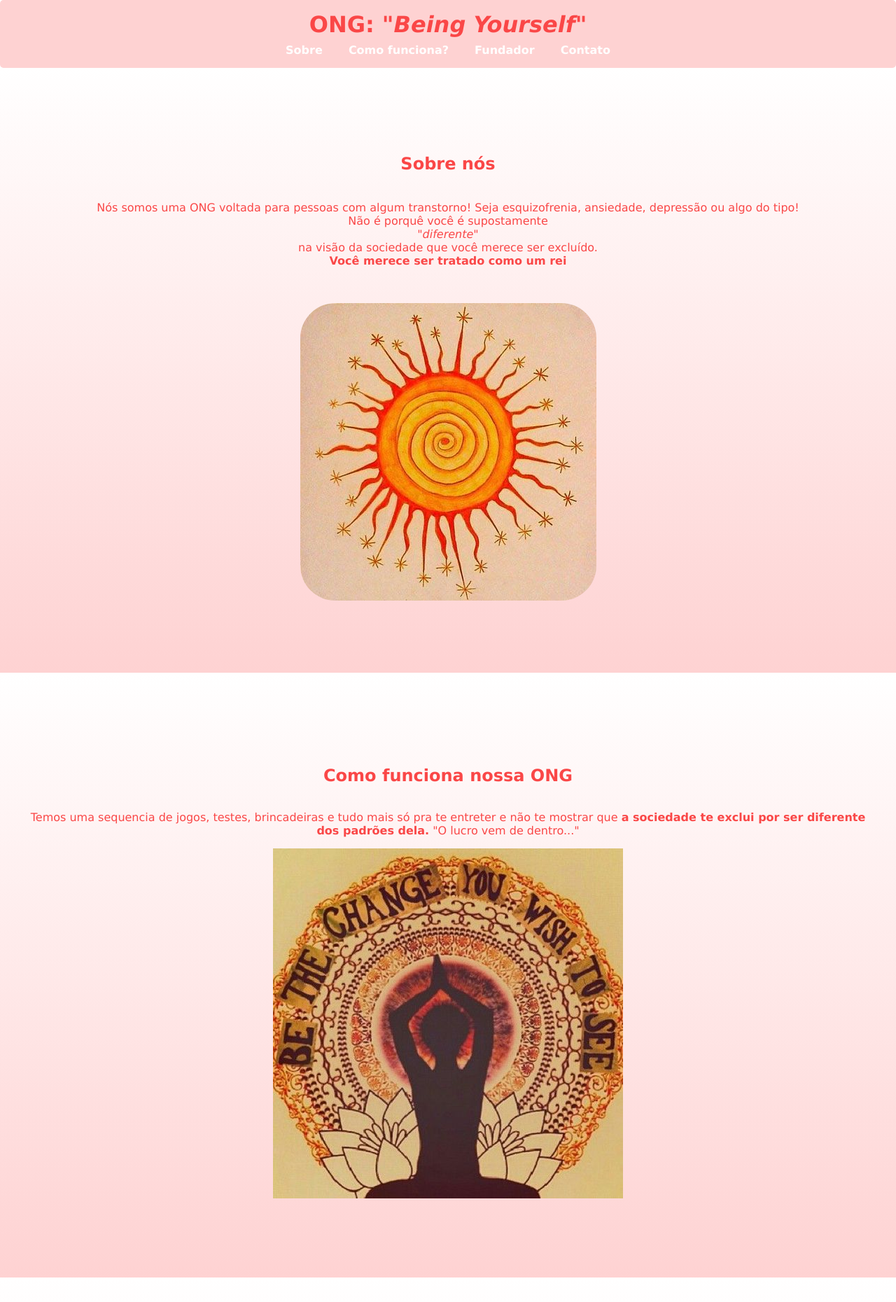
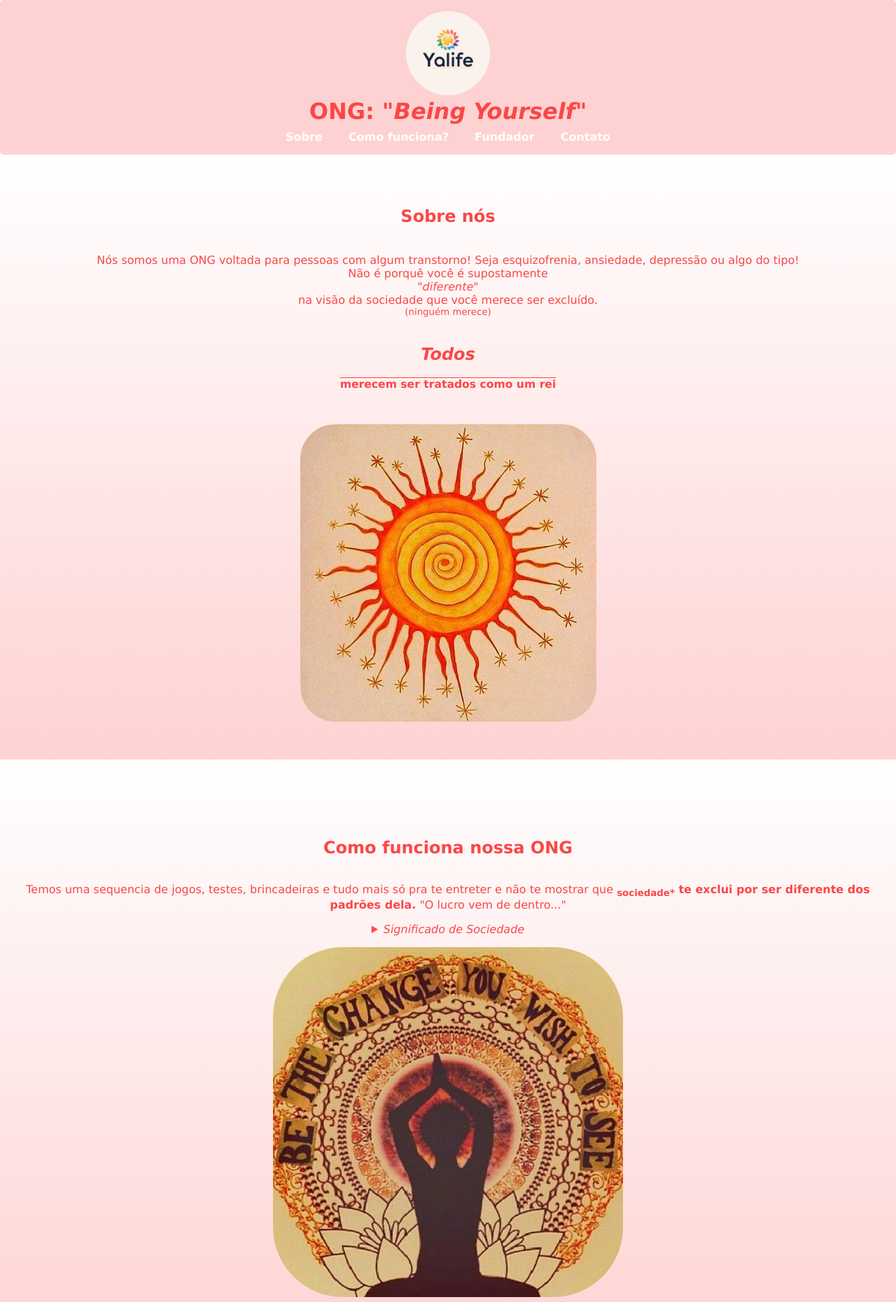
Before and after one commit to Anngel4/-S4_AT1_R4_LIMA, a plain HTML site: page index.html in a window 1280 px wide. Shown: the top 1860 px of the page at 70% size. Drawn offline with Linux system fonts and the light colour scheme.

Commit message:
first commit

```diff
--- a/index.html
+++ b/index.html
@@ -4,12 +4,14 @@
 <head>
     <meta charset="UTF-8">
     <meta name="viewport" content="width=device-width, initial-scale=1.0">
-    <title>ONG</title>
+    <title>ONG☘</title>
     <link rel="stylesheet" href="style.css">
+
 </head>
 
 <body>
     <header>
+        <img src="assets/Design sem nome.png">
         <h1><b>ONG</b>:<em> "Being Yourself"</em></h1>
         <nav>
             <a href="#Sobre">Sobre</a>
@@ -22,16 +24,32 @@
     <section id="sobre" class="secao sobre">
         <h2>Sobre nós</h2>
         <br>Nós somos uma ONG voltada para pessoas com algum transtorno! Seja esquizofrenia, ansiedade, depressão ou
-        algo do tipo!<br> Não é porquê você é supostamente <em>"diferente"</em>na visão da sociedade que você merece ser
-        excluído.
-        <br><b>Você merece ser tratado como um rei</b></br> </p>
+        algo do tipo!<br> Não é porquê você é supostamente <em>"diferente"</em> na visão da sociedade que você merece ser excluído. <sub>(ninguém merece)</sub>
+        <br><b><h1><i><em>Todos</em></i></h1> <sub><h3>merecem ser tratados como um rei</h3></sub></b></p>
         <img src="assets/Goodhy.jfif" alt="Um sol torcido">
     </section>
 
     <section id="Como funciona?" class="secao como_funciona">
         <h2>Como funciona nossa ONG</h2>
-        <p>Temos uma sequencia de jogos, testes, brincadeiras e tudo mais só pra te entreter e não te mostrar que <b>a
-                sociedade te exclui por ser diferente dos padrões dela.</b> "O lucro vem de dentro..."</p>
+        <p>Temos uma sequencia de jogos, testes, brincadeiras e tudo mais só pra te entreter e não te mostrar que <b>
+            <sub>sociedade*</sub> te exclui por ser diferente dos padrões dela.</b> "O lucro vem de dentro..."
+            <br>
+            <details>
+                <summary> <i>Significado de Sociedade</i></summary>
+                <h2>Sociedade</h2>
+                <br> 1. agrupamento de seres que convivem em estado gregário e em colaboração mútua.
+                    <i>"s. humana"</i>
+                    <br>
+                        2.
+                        Sociologia
+                        grupo humano que habita em certo período de tempo e espaço, seguindo um padrão comum; coletividade.
+                        <i>"s. moderna"<i>
+                    </br>
+                    </p>
+                </p>
+            </details>
+
+            </p>
         <img src="assets/6e72dd99-cb3b-4849-9fa6-c0e392f85810.jfif" alt="Um sol torcido">
     </section>
 
@@ -47,8 +65,23 @@
 
     <section id="contato" class="secao contato">
         <h2>Contato</h2>
-        <p>Contato: beingYourself@gmail.com</p>
+        <p><b>Email:</b> yaMail@gmail.com
+            <br><b>Contato:</b> (19)11789-2736
+            <br><b>Tiktok:</b> yaTiiktok@tiktok.com
+            <br><b>Kwai:</b> yaKwaiine@kwai.com
+            <br><b>Roblox:</b> yaGames@gmail.com
+        </p>
+
+
+        <h9><sub>"yalife"</sub></h9>
+        <details>
+            <summary>Saiba mais</summary>
+            <i>Feito pela mais mais do mundo inteiro, sabe?</i>
+            <p>Para saber em qual categoria voce se encaixa, leia <cite>"O Melhor Livro Para Pessoas"</cite> de Angelina Bailarina. Este livro te ajudará a se entender do melhor jeito possível<sup>(do seu jeito)</sup>. Leia também: <article>"No mundo louquinho"</article> de Alegna Mariaty, onde você poderá entender mais sobre como funciona a vida, e que você não está sozinho.</p>
+            </p>
+        </details>
     </section>
+
 
 </body>
 
--- a/style.css
+++ b/style.css
@@ -10,12 +10,16 @@ header {
     padding: 1rem;
     border-radius: 5px;
     text-align: center;
-    position: sticky;
     top: 0;
 }
 
 header h1 {
     margin: 0;
+}
+
+header img{
+    width: 120px;
+    border-radius: 100px;
 }
 
 nav {
@@ -33,6 +37,12 @@ nav a:hover {
     /*hover muda algo quando passa
         o cursor do mouse encima*/
     text-decoration: underline;
+}
+
+h3{
+    text-decoration: overline;
+    width: 1000px;
+    text-align: calc(1000);
 }
 
 /* Estilos para as sections */
@@ -57,14 +67,17 @@ nav a:hover {
 .como_funciona {
     background: linear-gradient(to top, #fed2d2, #ffffff);
 }
+.como_funciona img{
+    border-radius: 100px;
+}
 
 .fundadores {
     background: linear-gradient(to top, #fed2d2, #ffffff);
 }
 
 .fundadores img{
-    border-radius: 50px;
-    size: 1px;
+    border-radius: 70px;
+    size: 20px;
 }
 
 .contato {
@@ -76,4 +89,6 @@ footer {
     text-align: center;
     padding: 1rem;
     border-radius: 50px;
+    position: sticky;
+
 }
```
Also changed, not shown: assets/Design sem nome.png (added).
